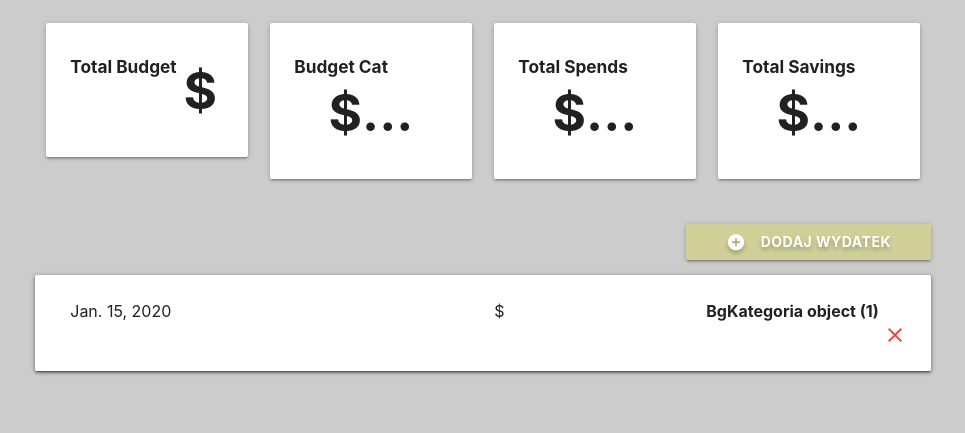
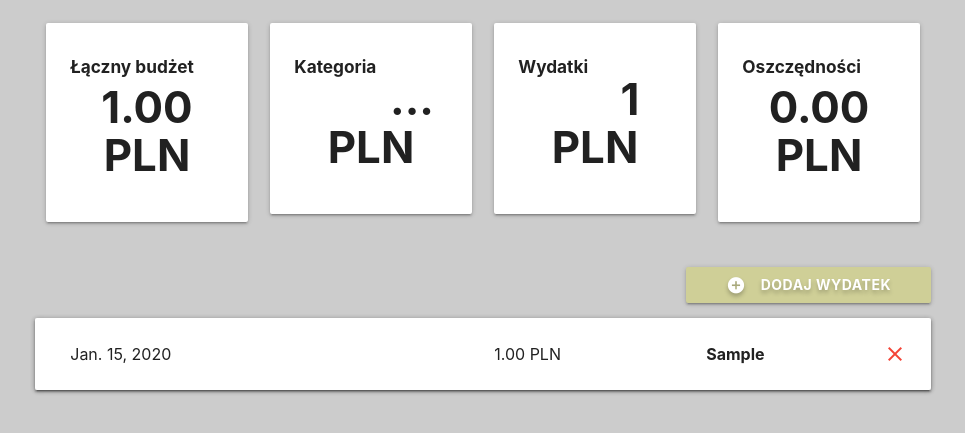
Before and after one commit to PDondalski/AplikacjeWWW_Projekt, a Django app: page /1 in a window 1280 px wide. Shown: the top 433 px of the page, without its empty margins (157-1122 px from the left). Run offline with Django 4.2, Linux system fonts and the light colour scheme; tables that the repository leaves empty hold one stand-in row (values such as "Sample post").

Commit message:
Implementacja podglądu finansów
Dodanie elementów takich jak: Odpowiednie wyświetlanie nazw kategorii, budżetu, wydatków i oszczędności; Obliczenie i odpowiednie wyświetlenie sumy wydatków i oszczędności w danym budżecie; Odpowiednie wyświetlanie listy wydatków w danym budżecie.

```diff
--- a/appWWWproject/budgetApp/models.py
+++ b/appWWWproject/budgetApp/models.py
@@ -87,23 +87,35 @@ class BgBudzet(models.Model):
     budzet_miesiac = models.IntegerField(blank=True, null=True)
     budzet_wartosc = models.DecimalField(blank=True, null=True, max_digits=10, decimal_places=2)  # This field type is a guess.
 
+    def __str__(self):
+        return f'{self.budzet_miesiac}/{self.budzet_rok}'
+
 
 class BgKategoria(models.Model):
     budzet = models.ForeignKey(BgBudzet, on_delete=models.CASCADE, default=1)
     kategoria_nazwa = models.CharField(blank=True, null=True, max_length=55)
     kategoria_wydatek = models.DecimalField(blank=True, null=True, max_digits=10, decimal_places=2)  # This field type is a guess.
 
+    def __str__(self):
+        return self.kategoria_nazwa
+
 
 class BgWydatek(models.Model):
     wydatek_budzet = models.ForeignKey(BgBudzet, on_delete=models.CASCADE, default=1, related_name='wydatek')
     wydatek_kategoria = models.ForeignKey(BgKategoria, on_delete=models.CASCADE)
-    wydatek_warotsc = models.DecimalField(blank=True, null=True, max_digits=10, decimal_places=2)  # This field type is a guess.
-    wydatek_data = models.DateField(blank=True, null=True)
+    wydatek_wartosc = models.DecimalField(blank=True, null=True, max_digits=10, decimal_places=2)  # This field type is a guess.
+    wydatek_data = models.DateField(auto_now=True)
+
+    def __str__(self):
+        return f'{self.wydatek_wartosc} | {self.wydatek_data}'
 
 
 class BgOszczednosc(models.Model):
     budzet = models.ForeignKey(BgBudzet, on_delete=models.CASCADE)
     osczednosc_calkowita = models.DecimalField(blank=True, null=True, max_digits=10, decimal_places=2)
+
+    def __str__(self):
+        return self.osczednosc_calkowita
 
 #######################################################################################################
 
--- a/appWWWproject/budgetApp/static/css/styles.css
+++ b/appWWWproject/budgetApp/static/css/styles.css
@@ -16,7 +16,7 @@ html {
 }
 
 
-/* bez budrzetu */
+/* brak budżetu */
 
 .nobudget-wrapper {
     margin-top: 250px;
@@ -36,7 +36,7 @@ html {
 }
 
 
-/* wydawanie sianka wariacik auuu */
+/* wydatek */
 
 .section-expenses button {
     padding: 0px 40px;
--- a/appWWWproject/budgetApp/templates/budgetApp/budget-detail.html
+++ b/appWWWproject/budgetApp/templates/budgetApp/budget-detail.html
@@ -8,29 +8,29 @@
 
             <div class="col l3 m6 s12 center">
                 <div class="card-panel">
-                    <h6 class="bold left">Total Budget</h6>
-                    <h1 class="bold ">${{ budget.budrzet_wartosc }}</h1>
+                    <h6 class="bold left">Łączny budżet</h6>
+                    <h3 class="bold ">{{ budget.budzet_wartosc }} PLN</h3>
                 </div>
             </div>
 
             <div class="col l3 m6 s12 center">
                 <div class="card-panel">
-                    <h6 class="bold left">Budget Cat</h6>
-                    <h1 class="bold ">$...</h1>
+                    <h6 class="bold left">Kategoria</h6>
+                    <h3 class="bold ">... PLN</h3>
                 </div>
             </div>
 
             <div class="col l3 m6 s12 center">
                 <div class="card-panel">
-                    <h6 class="bold left">Total Spends</h6>
-                    <h1 class="bold ">$...</h1>
+                    <h6 class="bold left">Wydatki</h6>
+                    <h3 class="bold">{{total_wydatek}} PLN</h3>
                 </div>
             </div>
 
             <div class="col l3 m6 s12 center">
                 <div class="card-panel">
-                    <h6 class="bold left">Total Savings</h6>
-                    <h1 class="bold ">$...</h1>
+                    <h6 class="bold left">Oszczędności</h6>
+                    <h3 class="bold ">{{oszczednosci}} PLN</h3>
                 </div>
             </div>
         </div>
@@ -55,7 +55,7 @@
                         </div>
 
                         <div class="col l3">
-                            <span class="title"> $ {{ wydatek.wydatek_wartosc }}</span>
+                            <span class="title"> {{ wydatek.wydatek_wartosc }} PLN </span>
                         </div>
 
                         <div class="col 1">
--- a/appWWWproject/budgetApp/templates/budgetApp/budget-list.html
+++ b/appWWWproject/budgetApp/templates/budgetApp/budget-list.html
@@ -4,10 +4,10 @@
 <div class="container">
 
     <div class="nobudget-wrapper center">
-        <h3 class="gray-text">Nie masz jeszcze zadnego budrzetu.</h3>
+        <h3 class="gray-text">Nie masz jeszcze żadnego budżetu.</h3>
         <a href="" class="btn-large gray">
             <i class="material-icons white-text left">add_circle</i>
-            <span class="bold">Dodaj budzet</span>
+            <span class="bold">Dodaj budżet</span>
         </a>
     </div>
 
--- a/appWWWproject/budgetApp/views.py
+++ b/appWWWproject/budgetApp/views.py
@@ -1,4 +1,5 @@
 from django.shortcuts import render, get_object_or_404
+from django.db.models import Sum
 from .models import *
 
 def home(request):
@@ -9,4 +10,8 @@ def budget_list(request):
 
 def budget_detail(request, id):
     budget = get_object_or_404(BgBudzet, pk=id)
-    return render(request, "budgetApp/budget-detail.html", {'budget': budget, 'wydatek_list': budget.wydatek.all()})
+    total_wydatek = budget.wydatek.all().aggregate(Sum('wydatek_wartosc'))['wydatek_wartosc__sum']
+    oszczednosci = budget.budzet_wartosc - total_wydatek if total_wydatek else budget.budzet_wartosc
+    return render(request, "budgetApp/budget-detail.html",
+                  {'budget': budget, 'wydatek_list': budget.wydatek.all(), 'total_wydatek': total_wydatek,
+                   'oszczednosci': oszczednosci})
```
Also changed, not shown: appWWWproject/budgetApp/migrations/0005_rename_wydatek_warotsc_bgwydatek_wydatek_wartosc_and_more.py (added).
